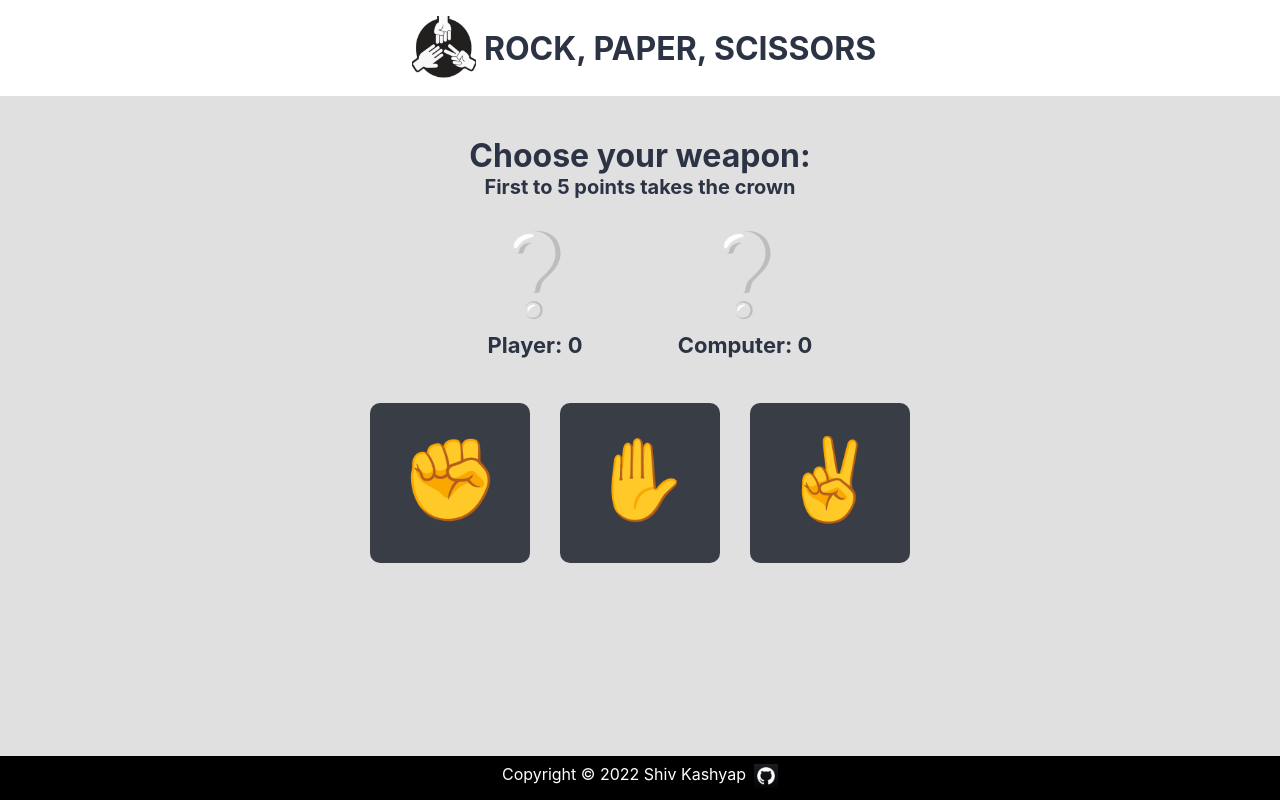
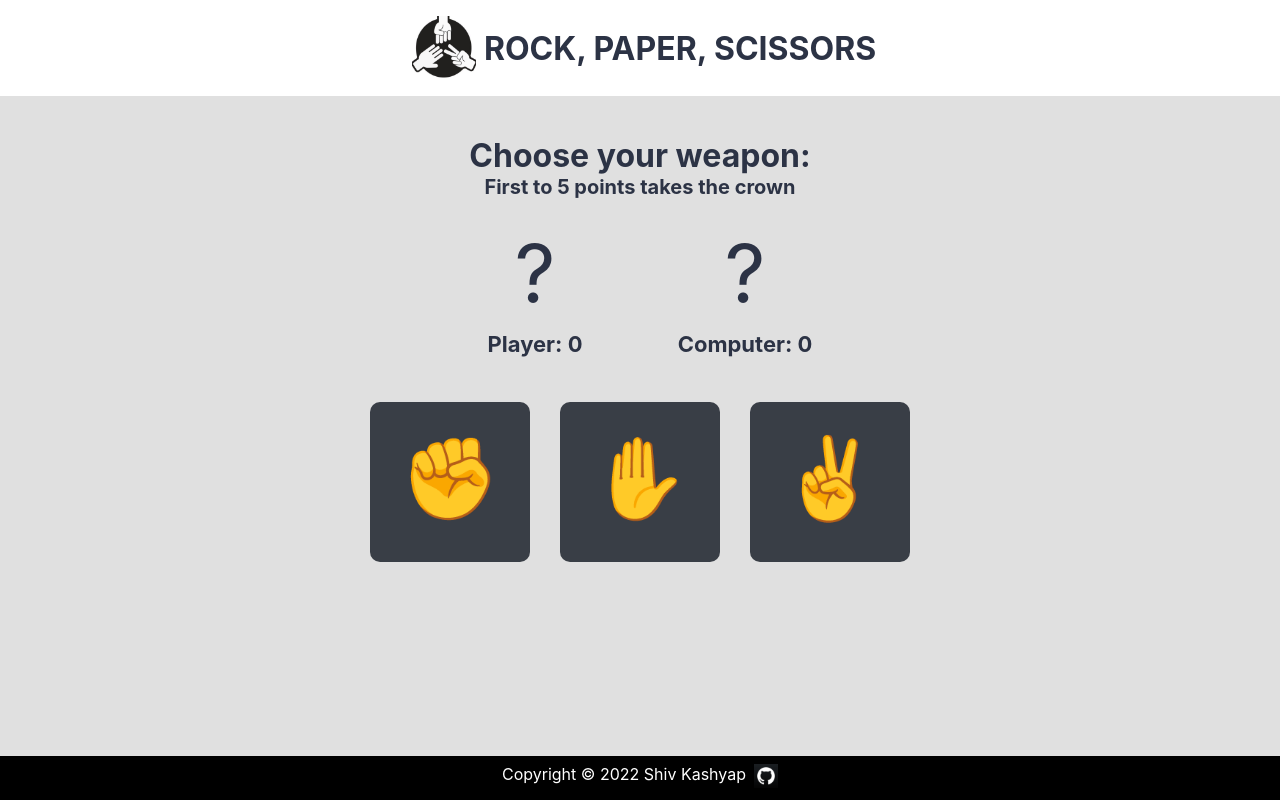
Before and after one commit to shivsgkashyap/rock-paper-scissors, a React (Vite) app: page / in a window 1280 px wide. Built offline with nearby package versions, Linux system fonts and the light colour scheme.

Commit message:
Added images to indicate scored choices

```diff
--- a/src/components/Main.jsx
+++ b/src/components/Main.jsx
@@ -9,6 +9,8 @@ export default function Main() {
   const [scoreMessage, setScoreMessage] = useState(
     "First to 5 points takes the crown"
   );
+  const [playerImage, setPlayerImage] = useState("?");
+  const [computerImage, setComputerImage] = useState("?");
 
   const getUserSelection = (event) => {
     setUserSelection(event.currentTarget.id);
@@ -27,36 +29,50 @@ export default function Main() {
     if (userSelection === computerSelection) {
       setScoreInfo("Draw!!");
       setScoreMessage("It's A Tie!");
+      setPlayerImage("👔");
+      setComputerImage("👔");
     }
     if (userSelection === "rock" && computerSelection === "scissors") {
       setScoreInfo("You Win!!");
       setScoreMessage("Rock beats Scissors!");
       setPlayerCounter(playerCounter + 1);
+      setPlayerImage("✊");
+      setComputerImage("✋");
     }
     if (userSelection === "rock" && computerSelection === "paper") {
       setScoreInfo("You Lose!!");
       setScoreMessage("Paper beats Rock!");
       setComputerCounter(computerCounter + 1);
+      setPlayerImage("✋");
+      setComputerImage("✊");
     }
     if (userSelection === "paper" && computerSelection === "rock") {
       setScoreInfo("You Win!!");
       setScoreMessage("Paper beats Rock!");
       setPlayerCounter(playerCounter + 1);
+      setPlayerImage("✋");
+      setComputerImage("✊");
     }
     if (userSelection === "paper" && computerSelection === "scissors") {
       setScoreInfo("You Lose!!");
       setScoreMessage("Scissors beats Paper!");
       setComputerCounter(computerCounter + 1);
+      setPlayerImage("✌");
+      setComputerImage("✋");
     }
     if (userSelection === "scissors" && computerSelection === "rock") {
       setScoreInfo("You Lose!!");
       setScoreMessage("Rock beats Scissors!");
       setComputerCounter(computerCounter + 1);
+      setPlayerImage("✊");
+      setComputerImage("✌");
     }
     if (userSelection === "scissors" && computerSelection === "paper") {
       setScoreInfo("You Win!!");
       setScoreMessage("Scissors beats Paper!");
       setPlayerCounter(playerCounter + 1);
+      setPlayerImage("✋");
+      setComputerImage("✌");
     }
   };
 
@@ -67,11 +83,11 @@ export default function Main() {
         <h3 className="score-message">{scoreMessage}</h3>
         <div className="scores-container">
           <div className="score-box">
-            <div className="sign">❔</div>
+            <div className="sign">{playerImage}</div>
             <p className="score">Player: {playerCounter}</p>
           </div>
           <div className="score-box">
-            <div className="sign">❔</div>
+            <div className="sign">{computerImage}</div>
             <p className="score">Computer: {computerCounter}</p>
           </div>
         </div>
```
